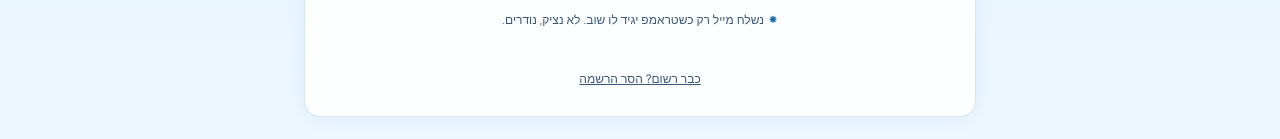
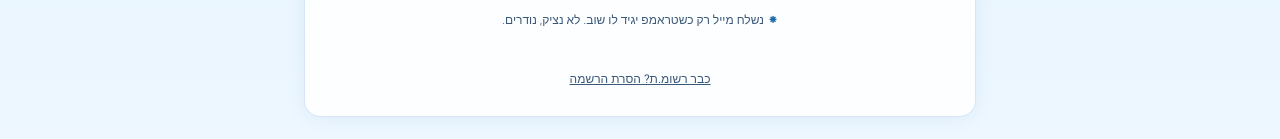
Before and after one commit to udiseus/hamelech-amar, a Next.js app: page / in a window 1280 px wide. Shown: the part 1380-1519 px from the top of the page. Built offline with nearby package versions, Linux system fonts and the light colour scheme; no server answers; the database is empty; a web font is replaced by a local one.

Commit message:
fix: gender-inclusive Hebrew text in SubscribeBox

```diff
--- a/components/SubscribeBox.tsx
+++ b/components/SubscribeBox.tsx
@@ -153,7 +153,7 @@ export default function SubscribeBox() {
                   padding: 0,
                 }}
               >
-                כבר רשום? הסר הרשמה
+                כבר רשומ.ת? הסרת הרשמה
               </button>
             ) : (
               /* טופס הסרה */
@@ -192,7 +192,7 @@ export default function SubscribeBox() {
                     fontFamily: 'Heebo, sans-serif',
                   }}
                 >
-                  הסר הרשמה
+                  הסרת הרשמה
                 </button>
               </form>
             )}
```
